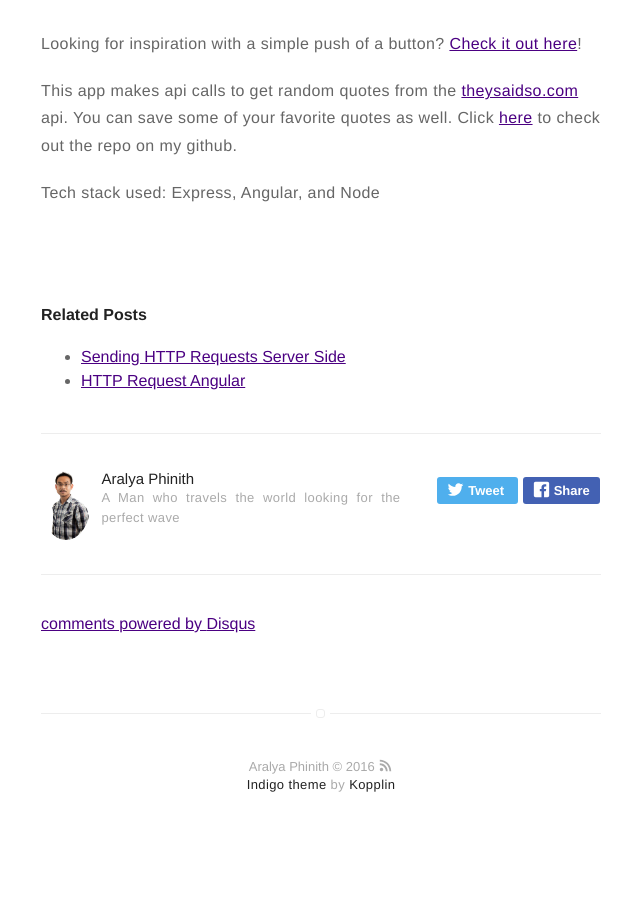
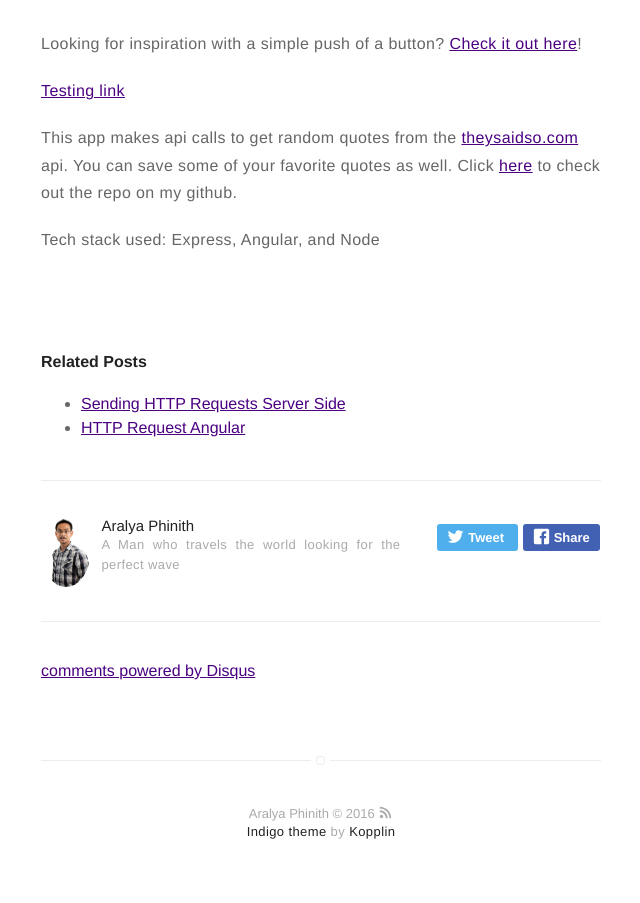
Before and after one commit to Aphinith/aphinith.github.io, a Jekyll site: the page built from _posts/2016-04-15-Inspire.markdown, in a window 1280 px wide. Shown: the part 646-1549 px from the top of the page, without its empty margins (319-959 px from the left). Built offline with Jekyll 4.4.1, drawn with Linux system fonts in a browser that asks for light colours; comment, search, counter and statistics services are not loaded; before the commit the page ends 1502 px from its top, so only the background shows below that.

Commit message:
testing link setup in markdown file

```diff
--- a/_posts/2016-04-15-Inspire.markdown
+++ b/_posts/2016-04-15-Inspire.markdown
@@ -22,6 +22,8 @@ author: aralyaphinith
 
 Looking for inspiration with a simple push of a button? [Check it out here](https://inspire989.herokuapp.com)!
 
+<a href="https://inspire989.herokuapp.com" target="_blank">Testing link</a>
+
 This app makes api calls to get random quotes from the [theysaidso.com](https://theysaidso.com/api/) api. You can save some of your favorite quotes as well. Click [here](https://github.com/Aphinith/Inspire) to check out the repo on my github.
 
 Tech stack used: Express, Angular, and Node
```
